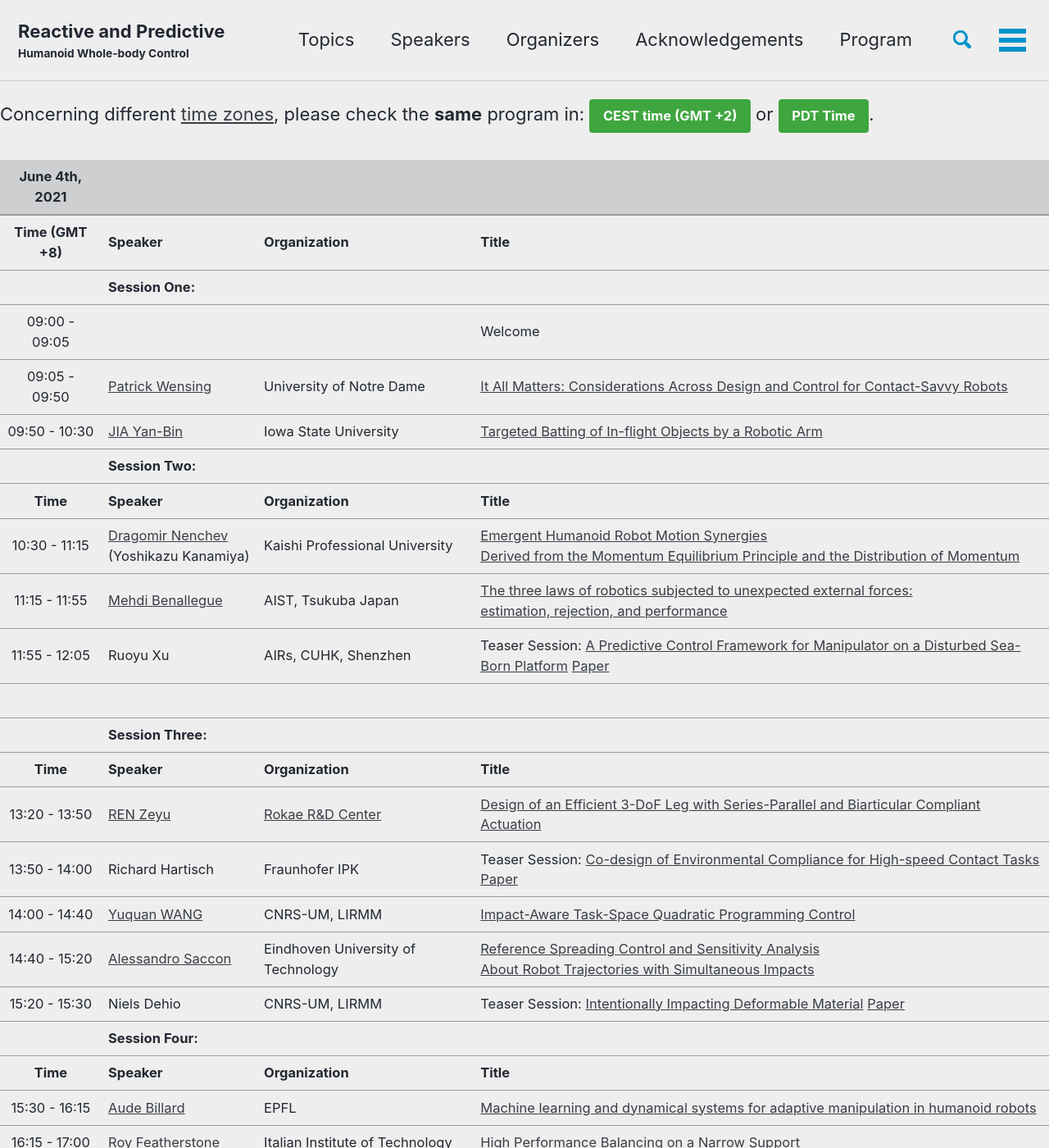
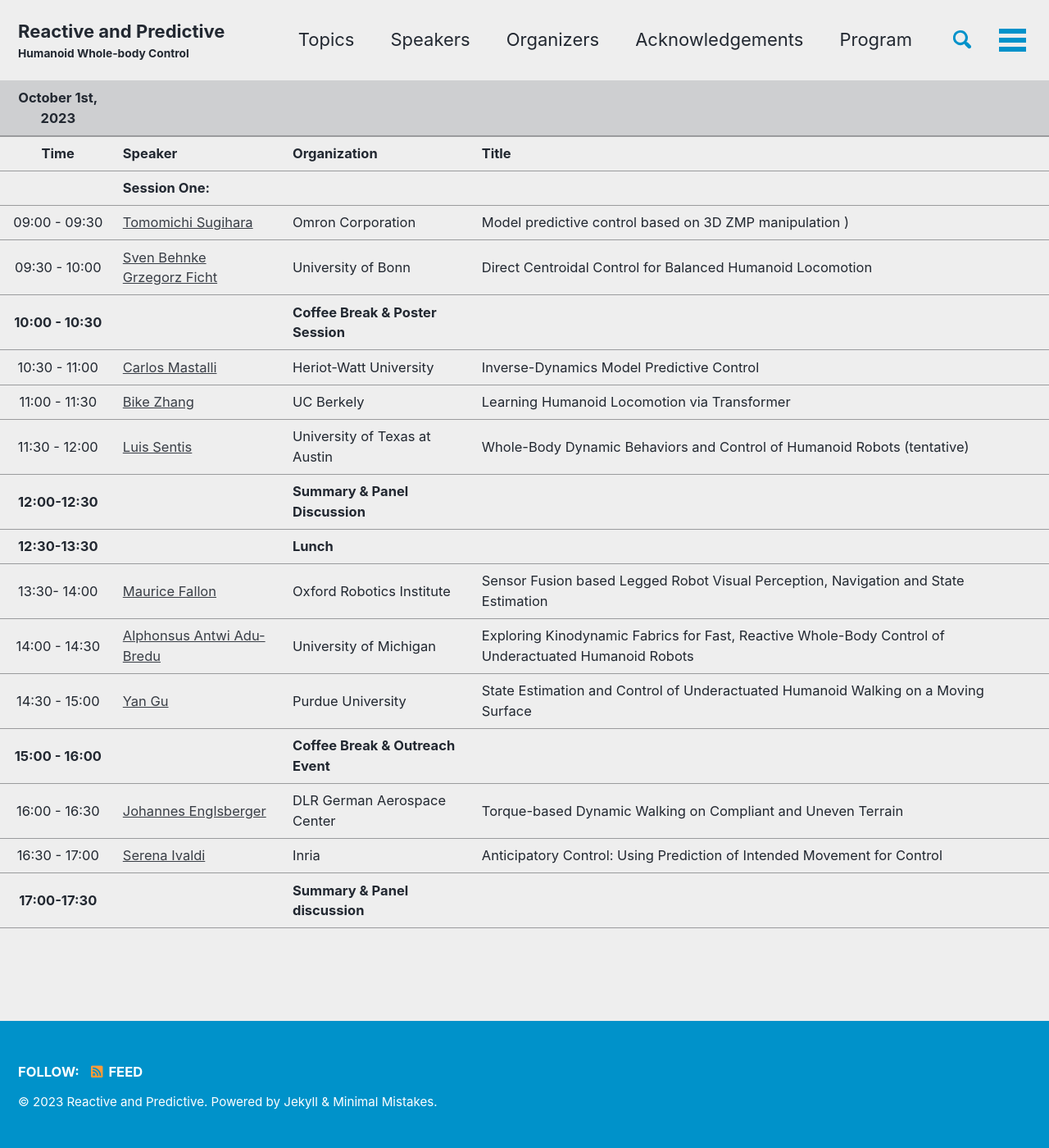
Before and after one commit to iros-2023-humanoid/iros-2023-humanoid, a Jekyll site: the page built from _pages/program.md, in a window 1280 px wide and 1400 px high. Shown: the whole window at 82% size. Built offline with Jekyll 4.4.1, drawn with Linux system fonts in a browser that asks for light colours; cached includes are drawn as plain includes; our own code applies the rules of GitHub Pages for plain Markdown files; some of the changed text lies outside the part shown.

Commit message:
Updated the workshop program

```diff
--- a/_pages/program.md
+++ b/_pages/program.md
@@ -3,37 +3,33 @@ title: "Schedule"
 permalink: /program/
 ---
 
-Concerning different [time zones](https://www.worldtimebuddy.com/?qm=1&lid=8,1816670,2988507,2643743&h=1816670&date=2021-6-4&sln=9-18&hf=1), please check the **same** program in: [CEST time (GMT +2)]({{ "/program-cest/"}}){: .btn .btn--success .btn--medium} or [PDT Time]({{ "/program-pdt/"}}){: .btn .btn--success .btn--medium}.
+<!--Concerning different [time zones](https://www.worldtimebuddy.com/?qm=1&lid=8,1816670,2988507,2643743&h=1816670&date=2021-6-4&sln=9-18&hf=1), please check the **same** program in: [CEST time (GMT +2)]({{ "/program-cest/"}}){: .btn .btn--success .btn--medium} or [PDT Time]({{ "/program-pdt/"}}){: .btn .btn--success .btn--medium}. -->
 
-| **June 4th, 2021**                                      |
+
+| **October 1st, 2023**                                      |
 | :-------------------------------------------------------------------------:|
-| **Time (GMT +8)** | **Speaker**          | **Organization** |                   **Title**                                      |
+| **Time** | **Speaker**          | **Organization** |                   **Title**                                      |
 | :-------------------------------------------------------------------------:|
 |  |**Session One:**| |
 | -----------------| -----------------|------------- | :-------------------------------------------------------------:|
-| 09:00 - 09:05    |                  |              |     Welcome                                                  |
-| 09:05 - 09:50    | [Patrick Wensing](/speakers/wensing)  | University of Notre Dame       |  [It All Matters: Considerations Across Design and Control for Contact-Savvy Robots](https://youtu.be/Gek678upj_0)                                                            |
-| 09:50 - 10:30    | [JIA Yan-Bin](/speakers/yan-bin/) | Iowa State University  | [Targeted Batting of In-flight Objects by a Robotic Arm](https://youtu.be/gZRdGIruH1c) |
-|  |**Session Two:**| |
-| **Time**             | **Speaker**          | **Organization** |                   **Title**                                      |
+| 09:00 - 09:30 | [Tomomichi Sugihara](/zhidao)  | Omron Corporation|  Model predictive control based on 3D ZMP manipulation )                                                            |
+| 09:30 - 10:00    | [Sven Behnke](/behnke/) <br/> [Grzegorz Ficht](/speakers/ficht/)| University of Bonn | Direct Centroidal Control for Balanced Humanoid Locomotion |
 | -----------------| -----------------|------------- | :-------------------------------------------------------------: |
-| 10:30 - 11:15    |  [Dragomir Nenchev ](/speakers/nenchev/) <br/>  (Yoshikazu Kanamiya) |  Kaishi Professional University | [Emergent Humanoid Robot Motion Synergies <br/>Derived from the Momentum Equilibrium Principle and the Distribution of Momentum](https://youtu.be/8Vmn9SBDF7s)                                                             |
-| 11:15 - 11:55    | [Mehdi Benallegue](/speakers/benallegue)| AIST, Tsukuba Japan |    [The three laws of robotics subjected to unexpected external forces: <br/>estimation, rejection, and performance](https://youtu.be/oY_bdZ1Ic4k)                    |
-| 11:55 - 12:05    |  Ruoyu Xu                |  AIRs, CUHK, Shenzhen            |  Teaser Session:  [A Predictive Control Framework for Manipulator on a Disturbed Sea-Born Platform](https://youtu.be/EKbdyutrFGE) [Paper](/docs/assets/WorkshopPapers/PaperOne.pdf)
- |
-| |**Session Three:**| |
+|  **10:00 - 10:30** |  |**Coffee Break & Poster Session**|
 | -----------------| -----------------|------------- | :-------------------------------------------------------------: |
-| **Time**             | **Speaker**          | **Organization** |                   **Title**                                      |
+| 10:30 - 11:00    |  [Carlos Mastalli](/carlos/) |   Heriot-Watt University| Inverse-Dynamics Model Predictive Control                                                             |
+| 11:00 - 11:30    | [Bike Zhang](/bike/)| UC Berkely|    Learning Humanoid Locomotion via Transformer                    |
+| 11:30 - 12:00    |  [Luis Sentis](/sentis/)|  University of Texas at Austin |  Whole-Body Dynamic Behaviors and Control of Humanoid Robots (tentative)|
+| -----------------| -----------------|------------- | :-------------------------------------------------------------: |
+| **12:00-12:30**  |           | **Summary & Panel Discussion** |                                                         |
+| **12:30-13:30**  |           | **Lunch**          |  |                                                         |
 | -----------------| -----------------|------------- | :-------------------------------------------------------------:|
-| 13:20 - 13:50    | [REN Zeyu](/speakers/zeyu) | [Rokae R&D Center](https://www.rokae.com/) | [Design of an Efficient 3-DoF Leg with Series-Parallel and Biarticular Compliant Actuation](https://youtu.be/clEdkBlzYDM)                                  |
-| 13:50 - 14:00    |  Richard Hartisch        |       Fraunhofer IPK   |   Teaser Session: [Co-design of Environmental Compliance for High-speed Contact Tasks](https://youtu.be/y3WJDxFg7Hg) [Paper](/docs/assets/WorkshopPapers/PaperTwo.pdf)|
-| 14:00 - 14:40    | [Yuquan WANG](https://ywang-robotics.github.io/)     | CNRS-UM, LIRMM | [Impact-Aware Task-Space Quadratic Programming Control](https://youtu.be/nHEcJ5nOG1g)       |
-| 14:40 - 15:20    |  [Alessandro Saccon](/speakers/saccon)    | Eindhoven University of Technology    | [Reference Spreading Control and Sensitivity Analysis <br/>About Robot Trajectories with Simultaneous Impacts](https://youtu.be/Gr9R3vDY4Vo) |
-| 15:20 - 15:30    | Niels Dehio     | CNRS-UM, LIRMM         |   Teaser Session: [Intentionally Impacting Deformable Material](https://youtu.be/dvwWWZmCxxM) [Paper](/docs/assets/WorkshopPapers/PaperThree.pdf) |
-|   |**Session Four:**| |
+| 13:30- 14:00    | [Maurice Fallon](/fallon/) | Oxford Robotics Institute | Sensor Fusion based Legged Robot Visual Perception, Navigation and State Estimation |
+| 14:00 - 14:30    | [Alphonsus Antwi Adu-Bredu](/aab/)    |  University of Michigan     |  Exploring Kinodynamic Fabrics for Fast, Reactive Whole-Body Control of Underactuated Humanoid Robots |
+| 14:30 - 15:00    | [Yan Gu](https://engineering.purdue.edu/ME/People/ptProfile?resource_id=273141)     |Purdue University | State Estimation and Control of Underactuated Humanoid Walking on a Moving Surface |
+| **15:00 - 16:00**|    |  **Coffee Break & Outreach Event** |
+| 16:00 - 16:30    | [Johannes Englsberger](/johannes/)| DLR German Aerospace Center| Torque-based Dynamic Walking on Compliant and Uneven Terrain |
+| 16:30 - 17:00    | [Serena Ivaldi](/ivaldi/)| Inria| Anticipatory Control: Using Prediction of Intended Movement for Control  |
 | -----------------| -----------------|------------- | :-------------------------------------------------------------:|
-| **Time**             | **Speaker**          | **Organization** |                   **Title**                                      |
+| **17:00-17:30**  |           | **Summary & Panel discussion**          |
 | -----------------| -----------------|------------- | :-------------------------------------------------------------:|
-| 15:30 - 16:15    | [Aude Billard](/speakers/billard)  | EPFL |  [Machine learning and dynamical systems for adaptive manipulation in humanoid robots](https://youtu.be/zcpFpM3DgEo)           |
-| 16:15 - 17:00    |  [Roy Featherstone](/speakers/featherstone)       | Italian Institute of Technology       |  [High Performance Balancing on a Narrow Support](https://youtu.be/e0EM1i4xEe4)|
-| 17:00    |  [Abderrahmane Kheddar](http://jrl-umi3218.github.io/member-kheddar.html)                |      CNRS-UM, LIRMM     |   [Summary, Remarks, and Discussions](https://youtu.be/l_cJr4ISdhg)                          |
```
